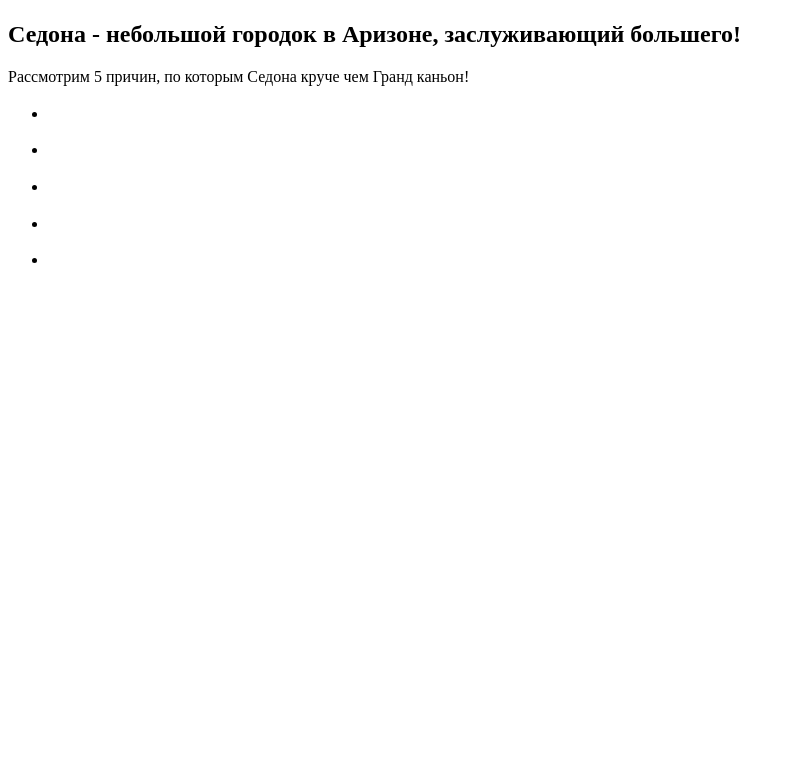
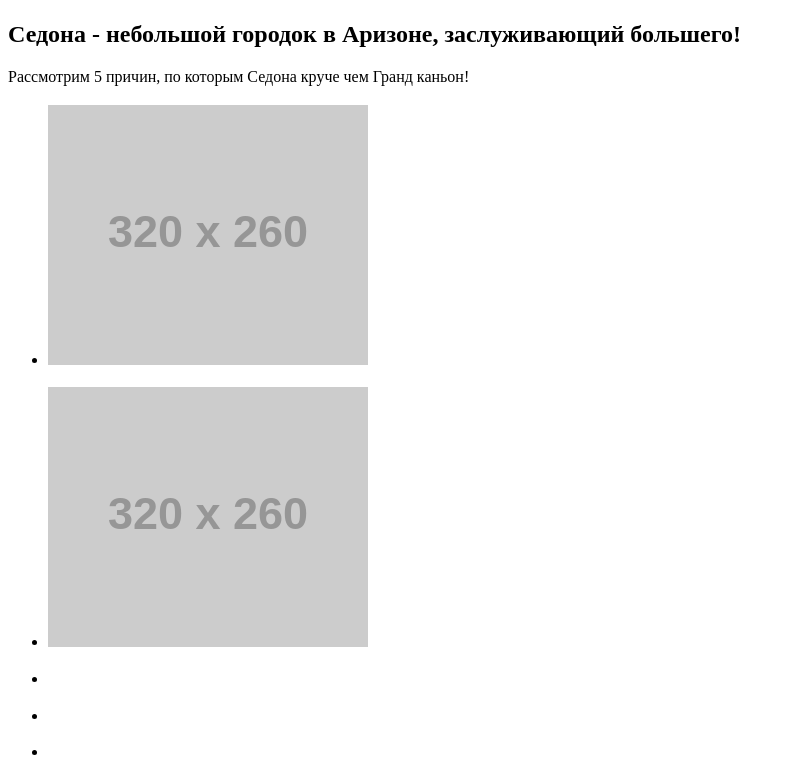
Before and after one commit to mi5ha6in/Sedona-adaptive, a website: page index.html in a window 1280 px wide. Shown: the part 612-1392 px from the top of the page, without its empty margins (0-794 px from the left). Before the commit the page ends 900 px from the top, so only its background shows below. Drawn offline with Linux system fonts and the light colour scheme; placeholder pictures from the web are drawn by us.

Commit message:
Добавляет блоку reason элемент reason__image

```diff
--- a/index.html
+++ b/index.html
@@ -71,6 +71,13 @@
                 <div class="reason__number"></div>
                 <p class="reason__description"></p>
               </div>
+              <img
+              class="reason__image"
+              src="http://placehold.it/320x260"
+              width="320"
+              height="260"
+              alt=""
+              >
             </div>
           </li>
           <li class="advantages__item">
@@ -80,6 +87,13 @@
                 <div class="reason__number"></div>
                 <p class="reason__description"></p>
               </div>
+              <img
+              class="reason__image"
+              src="http://placehold.it/320x260"
+              width="320"
+              height="260"
+              alt=""
+              >
             </div>
           </li>
           <li class="advantages__item">
```
